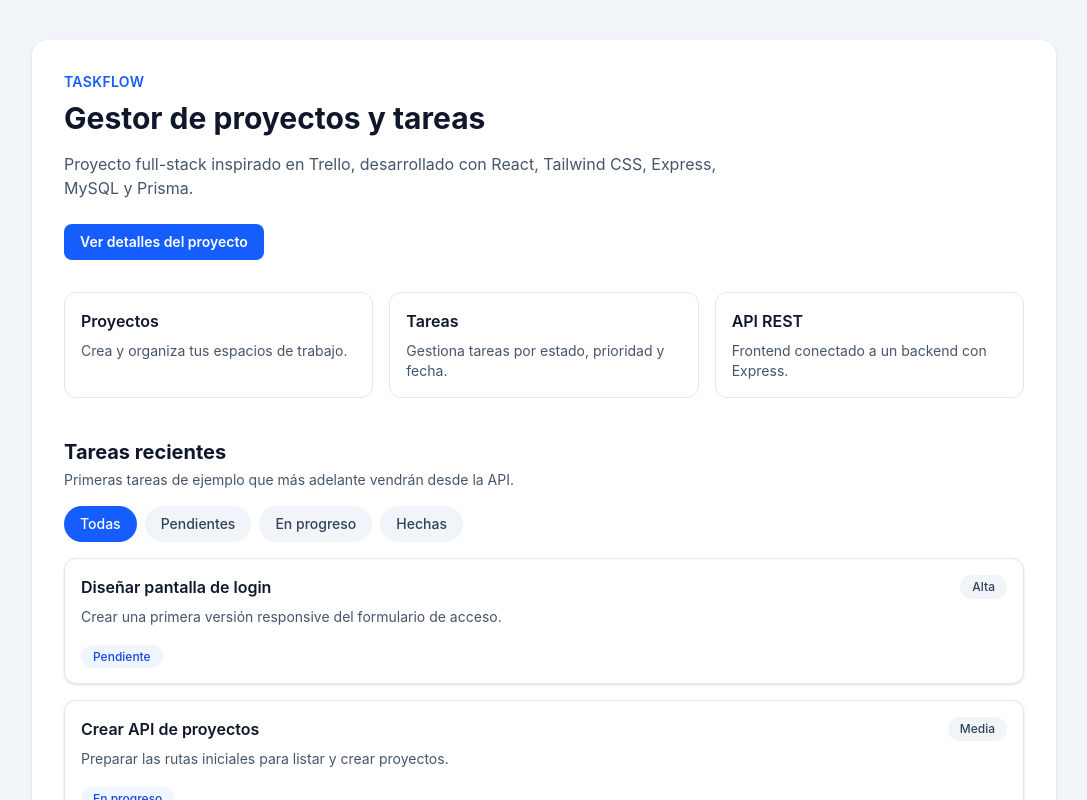
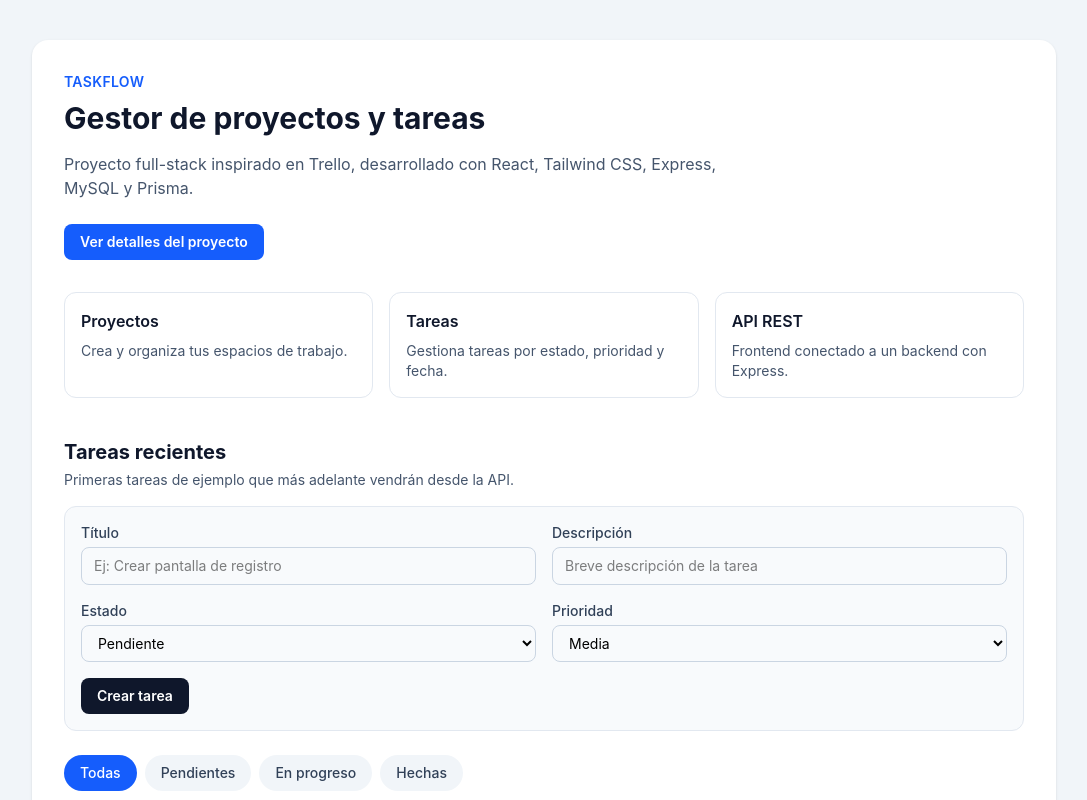
Before and after one commit to Cortijero5/Taskflow-project-manager, a React app in the folder frontend/: page / in a window 1280 px wide. Shown: the top 800 px of the page, without its empty margins (96-1183 px from the left). Built offline with nearby package versions, Linux system fonts and the light colour scheme; the HTML template or start-up script is replaced by a standard one.

Commit message:
Extract task form component

```diff
--- a/frontend/src/App.jsx
+++ b/frontend/src/App.jsx
@@ -1,7 +1,10 @@
 import { useState } from "react";
 import FeatureCard from "./components/FeatureCard.jsx";
 import TaskCard from "./components/TaskCard.jsx";
+import TaskForm from "./components/TaskForm.jsx";
 
+// Datos estáticos para las tarjetas informativas de la parte superior.
+// De momento están en frontend, pero más adelante parte de los datos vendrán de la API.
 const features = [
   {
     id: 1,
@@ -20,7 +23,9 @@ const features = [
   },
 ];
 
-const tasks = [
+// Tareas iniciales de ejemplo.
+// Las usamos como valor inicial del estado "tasks".
+const initialTasks = [
   {
     id: 1,
     title: "Diseñar pantalla de login",
@@ -44,6 +49,8 @@ const tasks = [
     priority: "LOW",
   },
 ];
+
+// Filtros disponibles para mostrar tareas según su estado.
 const taskFilters = [
   {
     label: "Todas",
@@ -64,12 +71,74 @@ const taskFilters = [
 ];
 
 function App() {
+  // Controla si mostramos u ocultamos el bloque de detalles del proyecto.
   const [showDetails, setShowDetails] = useState(false);
+
+  // Guarda el filtro de estado seleccionado actualmente.
   const [selectedStatus, setSelectedStatus] = useState("ALL");
+
+  // Guarda la lista de tareas actual.
+  // Empieza con initialTasks, pero puede cambiar al crear nuevas tareas.
+  const [tasks, setTasks] = useState(initialTasks);
+
+  // Guarda los valores actuales del formulario.
+  // Cada input/select estará conectado a una propiedad de este objeto.
+  const [formData, setFormData] = useState({
+    title: "",
+    description: "",
+    status: "TODO",
+    priority: "MEDIUM",
+  });
+
+  // Calcula qué tareas se deben mostrar según el filtro activo.
+  // Si el filtro es "ALL", mostramos todas. Si no, filtramos por status.
   const filteredTasks =
     selectedStatus === "ALL"
       ? tasks
       : tasks.filter((task) => task.status === selectedStatus);
+
+  // Actualiza el estado del formulario cuando el usuario escribe o selecciona algo.
+  function handleInputChange(event) {
+    const { name, value } = event.target;
+
+    setFormData({
+      ...formData,
+      [name]: value,
+    });
+  }
+
+  // Controla el envío del formulario y añade una nueva tarea al estado.
+  function handleSubmit(event) {
+    event.preventDefault();
+
+    // Evita crear tareas sin título o solo con espacios.
+    if (!formData.title.trim()) {
+      return;
+    }
+
+    const newTask = {
+      id: Date.now(),
+      title: formData.title,
+      description: formData.description,
+      status: formData.status,
+      priority: formData.priority,
+    };
+
+    // Creamos un nuevo array con la tarea nueva al principio.
+    // No usamos push porque en React no debemos mutar el estado directamente.
+    setTasks([newTask, ...tasks]);
+
+    // Limpiamos el formulario después de crear la tarea.
+    setFormData({
+      title: "",
+      description: "",
+      status: "TODO",
+      priority: "MEDIUM",
+    });
+
+    // Volvemos al filtro "Todas" para que la tarea recién creada sea visible.
+    setSelectedStatus("ALL");
+  }
 
   return (
     <main className="min-h-screen bg-slate-100 px-6 py-10">
@@ -113,6 +182,7 @@ function App() {
               />
             ))}
           </div>
+
           <div className="mt-10">
             <div className="mb-4">
               <h2 className="text-xl font-bold text-slate-900">
@@ -123,6 +193,12 @@ function App() {
                 API.
               </p>
             </div>
+
+            <TaskForm
+              formData={formData}
+              onInputChange={handleInputChange}
+              onSubmit={handleSubmit}
+            />
 
             <div className="mb-4 flex flex-wrap gap-2">
               {taskFilters.map((filter) => (
--- /dev/null
+++ b/frontend/src/components/TaskForm.jsx
@@ -0,0 +1,99 @@
+function TaskForm({ formData, onInputChange, onSubmit }) {
+  return (
+    <form
+      onSubmit={onSubmit}
+      className="mb-6 rounded-xl border border-slate-200 bg-slate-50 p-4"
+    >
+      <div className="grid gap-4 md:grid-cols-2">
+        <div>
+          <label
+            htmlFor="title"
+            className="mb-1 block text-sm font-medium text-slate-700"
+          >
+            Título
+          </label>
+
+          <input
+            id="title"
+            name="title"
+            type="text"
+            value={formData.title}
+            onChange={onInputChange}
+            placeholder="Ej: Crear pantalla de registro"
+            className="w-full rounded-lg border border-slate-300 px-3 py-2 text-sm outline-none focus:border-blue-500"
+          />
+        </div>
+
+        <div>
+          <label
+            htmlFor="description"
+            className="mb-1 block text-sm font-medium text-slate-700"
+          >
+            Descripción
+          </label>
+
+          <input
+            id="description"
+            name="description"
+            type="text"
+            value={formData.description}
+            onChange={onInputChange}
+            placeholder="Breve descripción de la tarea"
+            className="w-full rounded-lg border border-slate-300 px-3 py-2 text-sm outline-none focus:border-blue-500"
+          />
+        </div>
+
+        <div>
+          <label
+            htmlFor="status"
+            className="mb-1 block text-sm font-medium text-slate-700"
+          >
+            Estado
+          </label>
+
+          <select
+            id="status"
+            name="status"
+            value={formData.status}
+            onChange={onInputChange}
+            className="w-full rounded-lg border border-slate-300 px-3 py-2 text-sm outline-none focus:border-blue-500"
+          >
+            <option value="TODO">Pendiente</option>
+            <option value="IN_PROGRESS">En progreso</option>
+            <option value="DONE">Hecho</option>
+          </select>
+        </div>
+
+        <div>
+          <label
+            htmlFor="priority"
+            className="mb-1 block text-sm font-medium text-slate-700"
+          >
+            Prioridad
+          </label>
+
+          <select
+            id="priority"
+            name="priority"
+            value={formData.priority}
+            onChange={onInputChange}
+            className="w-full rounded-lg border border-slate-300 px-3 py-2 text-sm outline-none focus:border-blue-500"
+          >
+            <option value="LOW">Baja</option>
+            <option value="MEDIUM">Media</option>
+            <option value="HIGH">Alta</option>
+          </select>
+        </div>
+      </div>
+
+      <button
+        type="submit"
+        className="mt-4 rounded-lg bg-slate-900 px-4 py-2 text-sm font-semibold text-white transition hover:bg-slate-800"
+      >
+        Crear tarea
+      </button>
+    </form>
+  );
+}
+
+export default TaskForm;
```
